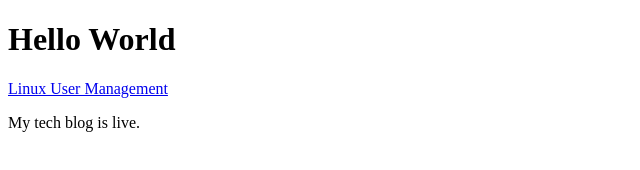
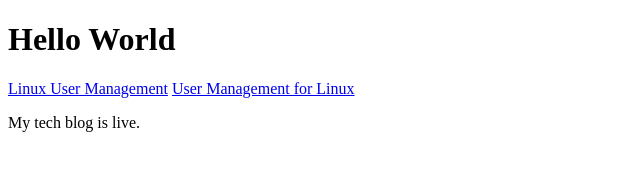
Before and after one commit to nishant421/nutcracker.github.io, a plain HTML site: page index.html in a window 1280 px wide. Shown: the whole page, without its empty margins (0-640 px from the left). Drawn offline with Linux system fonts and the light colour scheme.

Commit message:
Update index.html

```diff
--- a/index.html
+++ b/index.html
@@ -6,6 +6,7 @@
 <body>
   <h1>Hello World</h1>
   <a href="linux-user-management.md">Linux User Management</a>
+  <a href="user.html">User Management for Linux</a>
   <p>My tech blog is live.</p>
 </body>
 </html>
```
